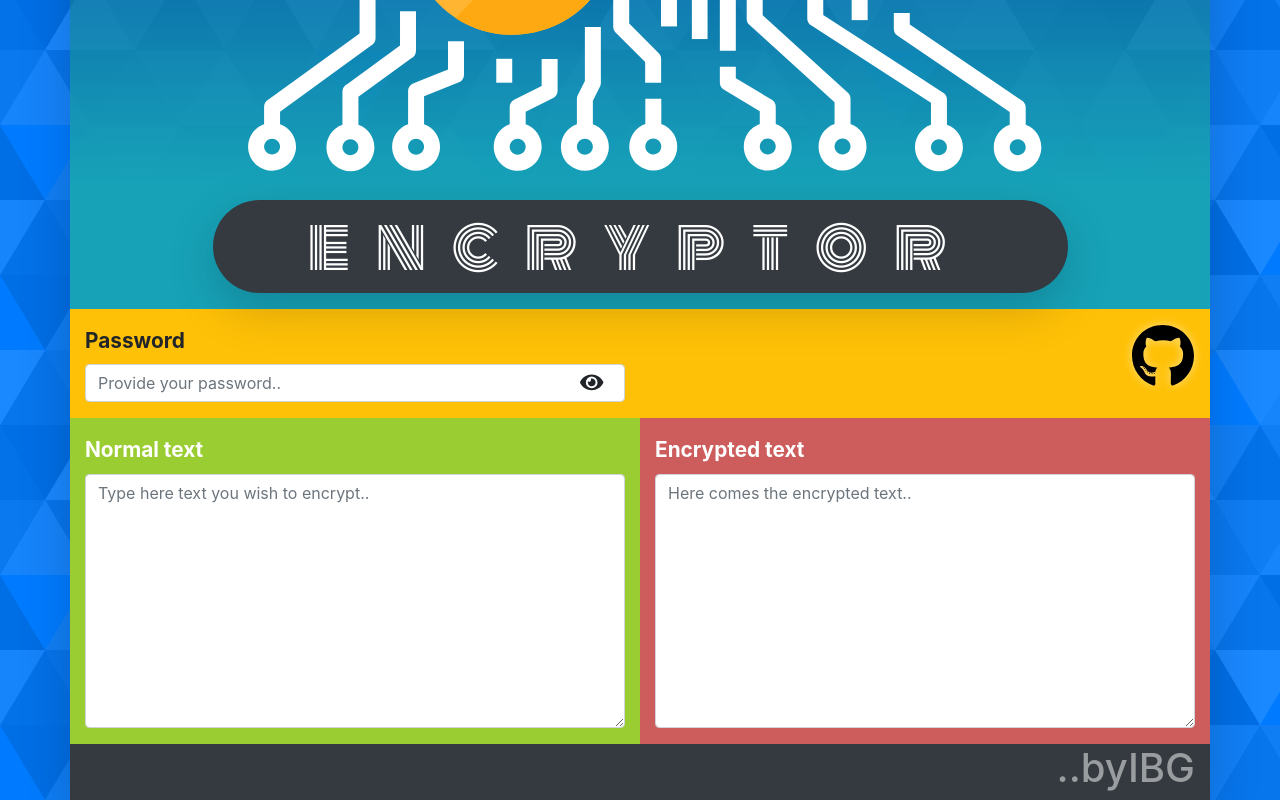
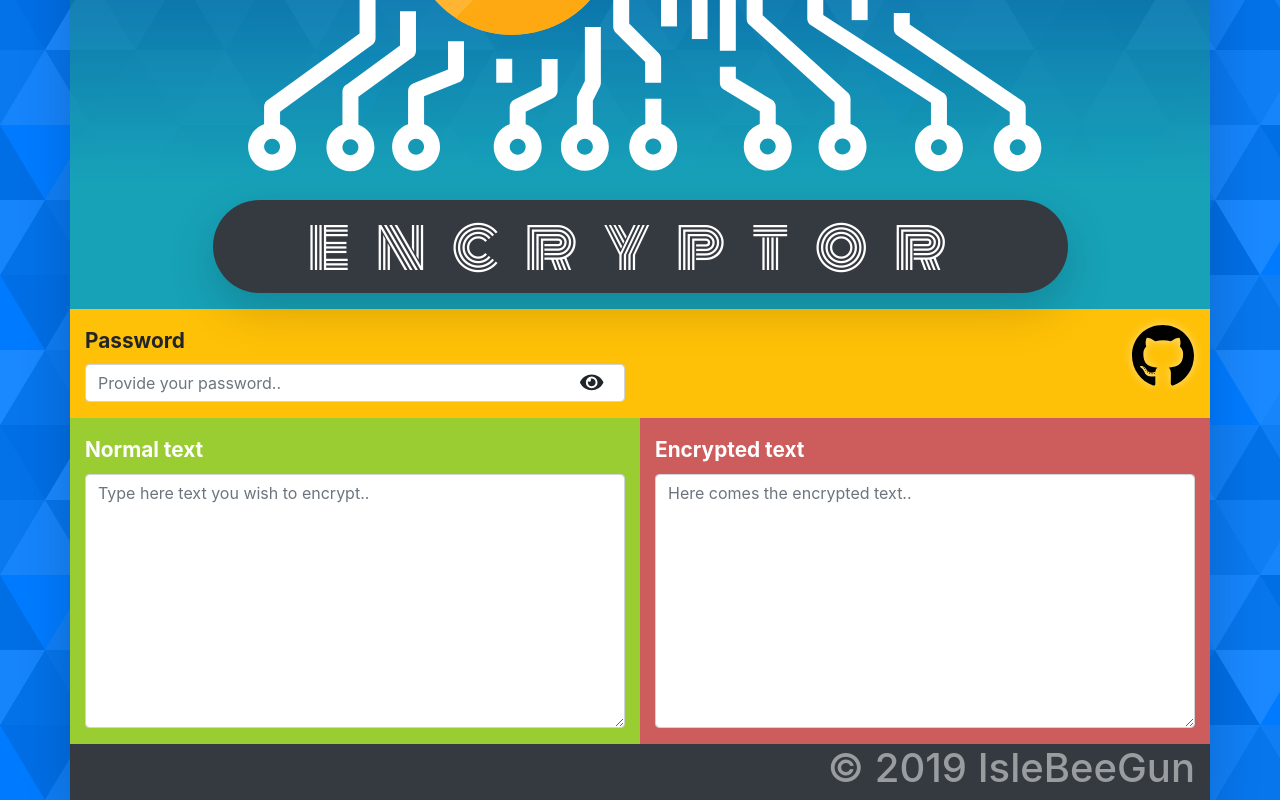
Before and after one commit to IsleBeeGun/encryptor, a React (Create React App) app: page / in a window 1280 px wide. Shown: the part 175-975 px from the top of the page. Built offline with nearby package versions, Linux system fonts and the light colour scheme.

Commit message:
Change footer -> copyright

```diff
--- a/src/components/MainFooter/MainFooter.jsx
+++ b/src/components/MainFooter/MainFooter.jsx
@@ -6,7 +6,7 @@ class MainFooter extends React.Component {
     return (
       <footer className="MainFooter row">
         <div className="col bg-dark text-white-50">
-          <h1 className="text-right h1">..byIBG</h1>
+          <p className="text-right h1">© 2019 IsleBeeGun</p>
         </div>
       </footer>
     );
```
